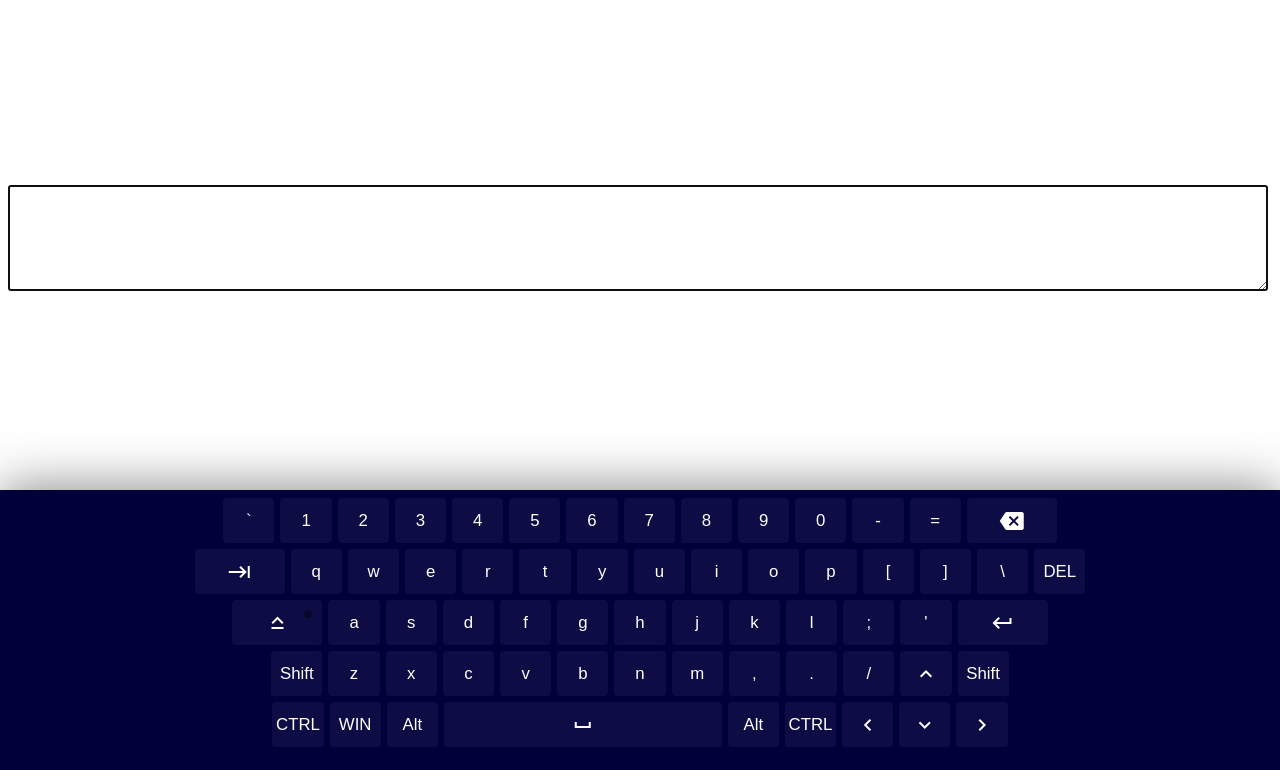
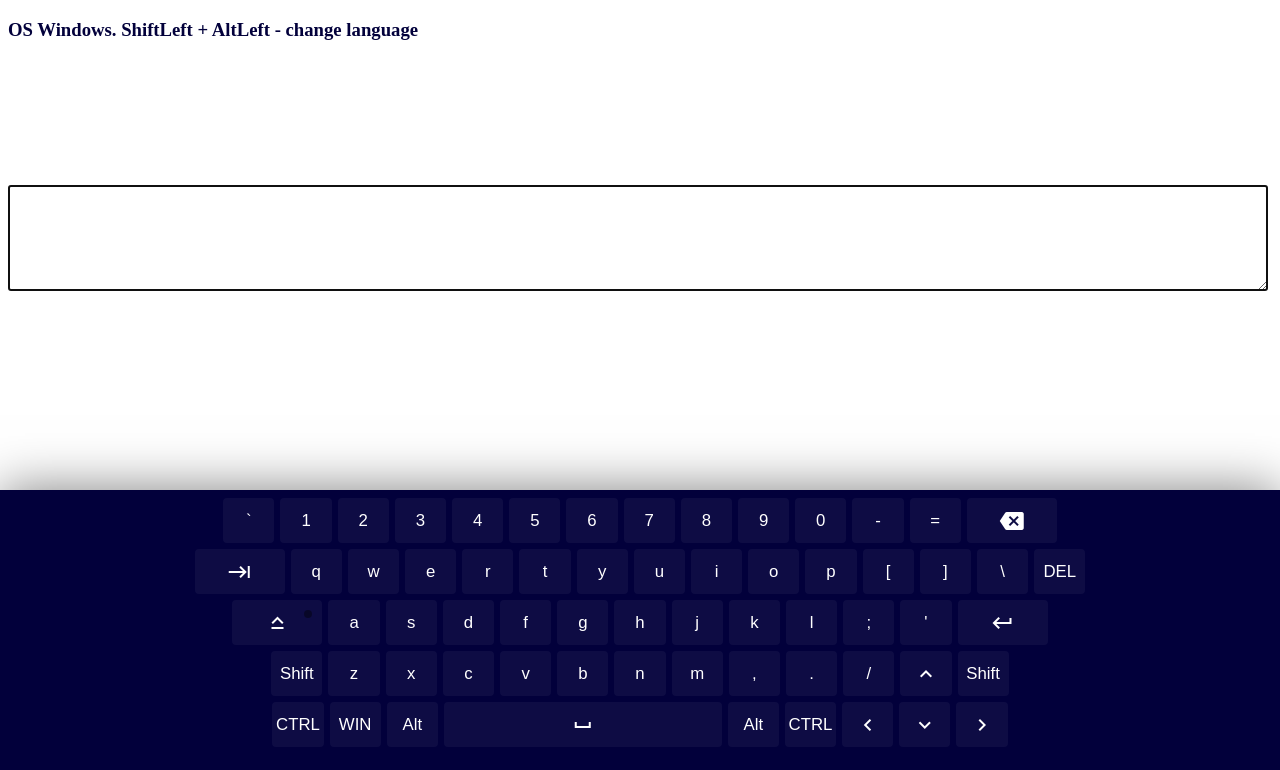
Before and after one commit to CharlieBlbl/virtual-keyboard-old, a website: page index.html in a window 1280 px wide. Drawn offline with Linux system fonts and the light colour scheme.

Commit message:
add: add description

```diff
--- a/script.js
+++ b/script.js
@@ -52,12 +52,15 @@ const keyboardInit = (localIndex) => {
   const main = document.createElement('div');
   const textarea = document.createElement('textarea');
   const keysContainer = document.createElement('div');
+  const description = document.createElement('h3');
 
   // Setup main elements
   main.classList.add('keyboard');
   textarea.classList.add('keyboard__text');
   textarea.autofocus = 'true';
   keysContainer.classList.add('keyboard__keys');
+  description.classList.add('description');
+  description.textContent = 'OS Windows. ShiftLeft + AltLeft - change language';
 
   // create keys
   const language = localIndex ? keyLayouts.rus : keyLayouts.eng;
@@ -72,6 +75,7 @@ const keyboardInit = (localIndex) => {
 
   // Add to DOM
   main.appendChild(keysContainer);
+  wrapper.appendChild(description);
   wrapper.appendChild(textarea);
   wrapper.appendChild(main);
   document.body.appendChild(wrapper);
--- a/style.css
+++ b/style.css
@@ -89,3 +89,7 @@
 .no{
     display: none;
 }
+.description{
+    font-family: 'Times New Roman', Times, serif;
+    color: #02003B;
+}
```
